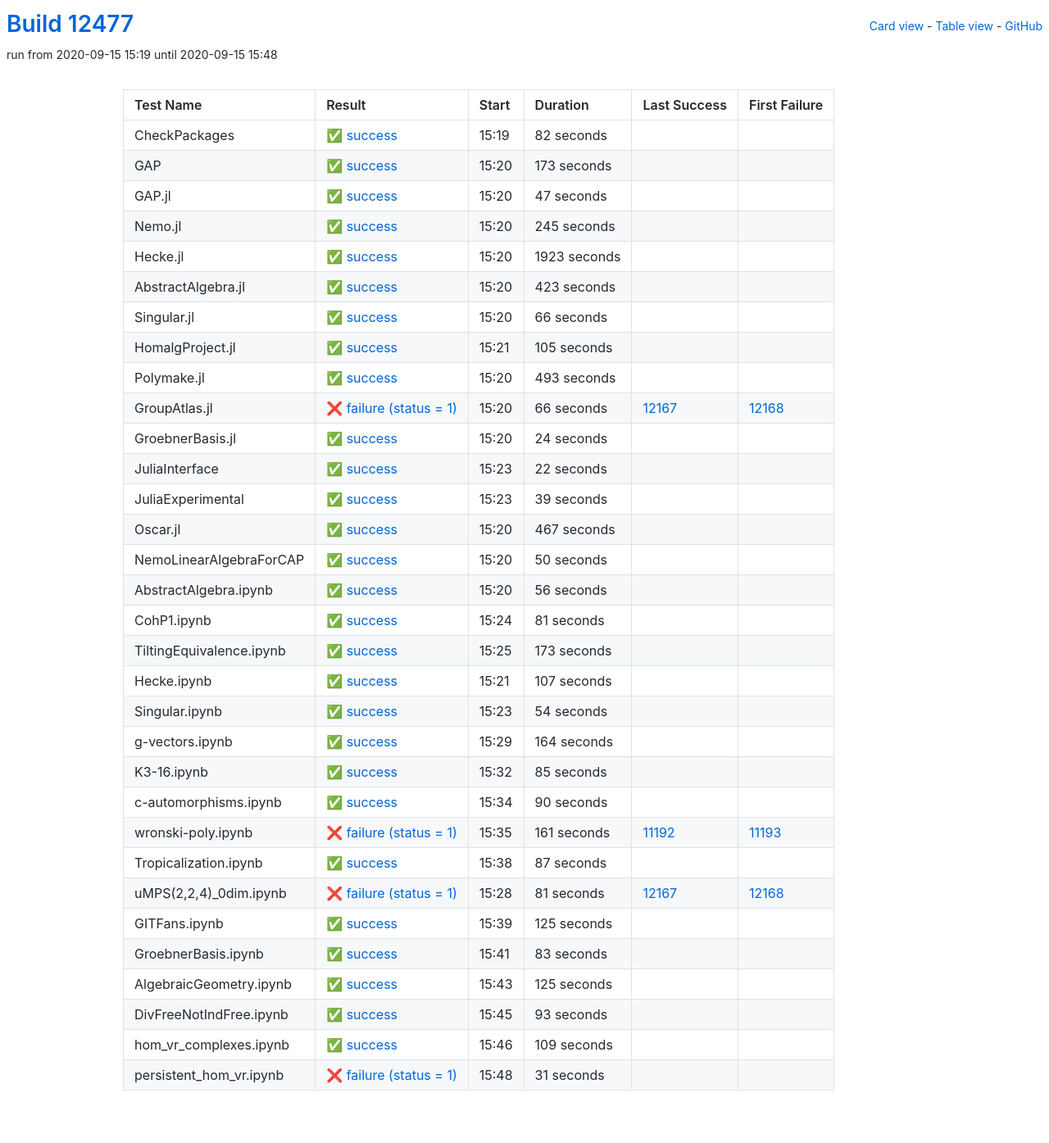
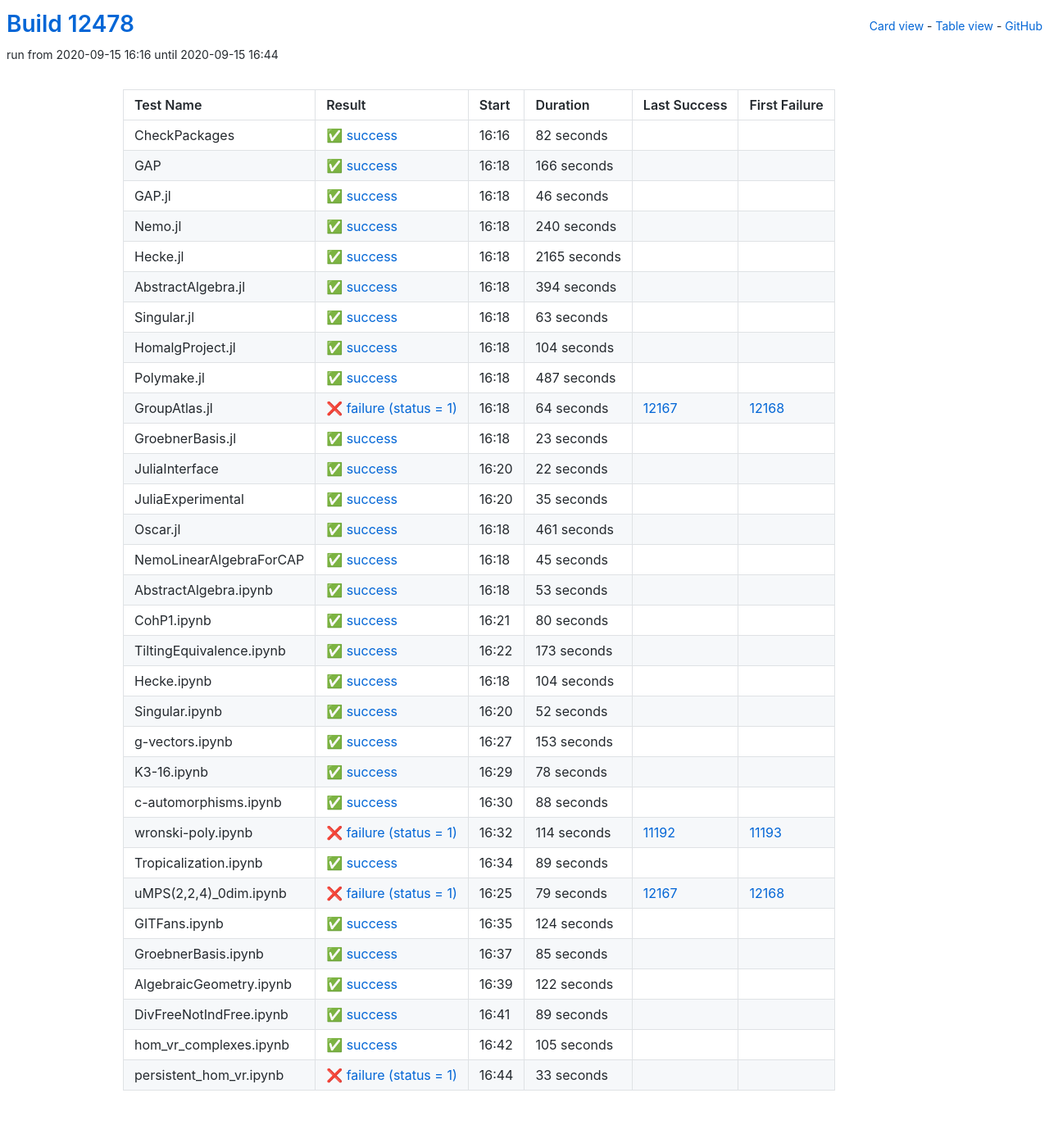
Before and after one commit to oscar-system/oscar-ci-status, a Jekyll site: the page built from table.html, in a window 1280 px wide. Shown: the whole page at 82% size. Built offline with Jekyll 4.4.1, drawn with Linux system fonts in a browser that asks for light colours.

Commit message:
Build #12478

```diff
--- a/_data/ci.yml
+++ b/_data/ci.yml
@@ -1,6 +1,6 @@
 ---
-build: 12477
-build_url: https://oscarci.mathematik.uni-kl.de/job/oscar/12477/
+build: 12478
+build_url: https://oscarci.mathematik.uni-kl.de/job/oscar/12478/
 job: oscar
 organization: oscar-system
 repo: oscar-ci-status
@@ -8,8 +8,8 @@ repourl: https://github.com/oscar-system/oscar-ci-status
 tests:
 - name: CheckPackages
   id: checkpackages
-  log: https://oscarci.mathematik.uni-kl.de/job/oscar/12477/artifact/logs/build-12477/CheckPackages.log
-  start: 2020-09-15 15:19
+  log: https://oscarci.mathematik.uni-kl.de/job/oscar/12478/artifact/logs/build-12478/CheckPackages.log
+  start: 2020-09-15 16:16
   success: true
   exitcode: 0
   status: success
@@ -20,128 +20,128 @@ tests:
   first_failure_url:
 - name: GAP
   id: gap
-  log: https://oscarci.mathematik.uni-kl.de/job/oscar/12477/artifact/logs/build-12477/GAP.log
-  start: 2020-09-15 15:20
+  log: https://oscarci.mathematik.uni-kl.de/job/oscar/12478/artifact/logs/build-12478/GAP.log
+  start: 2020-09-15 16:18
   success: true
   exitcode: 0
   status: success
-  duration: 173
+  duration: 166
   last_success: false
   last_success_url:
   first_failure: false
   first_failure_url:
 - name: GAP.jl
   id: gap-jl
-  log: https://oscarci.mathematik.uni-kl.de/job/oscar/12477/artifact/logs/build-12477/GAP.jl.log
-  start: 2020-09-15 15:20
+  log: https://oscarci.mathematik.uni-kl.de/job/oscar/12478/artifact/logs/build-12478/GAP.jl.log
+  start: 2020-09-15 16:18
   success: true
   exitcode: 0
   status: success
-  duration: 47
+  duration: 46
   last_success: false
   last_success_url:
   first_failure: false
   first_failure_url:
 - name: Nemo.jl
   id: nemo-jl
-  log: https://oscarci.mathematik.uni-kl.de/job/oscar/12477/artifact/logs/build-12477/Nemo.jl.log
-  start: 2020-09-15 15:20
+  log: https://oscarci.mathematik.uni-kl.de/job/oscar/12478/artifact/logs/build-12478/Nemo.jl.log
+  start: 2020-09-15 16:18
   success: true
   exitcode: 0
   status: success
-  duration: 245
+  duration: 240
   last_success: false
   last_success_url:
   first_failure: false
   first_failure_url:
 - name: Hecke.jl
   id: hecke-jl
-  log: https://oscarci.mathematik.uni-kl.de/job/oscar/12477/artifact/logs/build-12477/Hecke.jl.log
-  start: 2020-09-15 15:20
+  log: https://oscarci.mathematik.uni-kl.de/job/oscar/12478/artifact/logs/build-12478/Hecke.jl.log
+  start: 2020-09-15 16:18
   success: true
   exitcode: 0
   status: success
-  duration: 1923
+  duration: 2165
   last_success: false
   last_success_url:
   first_failure: false
   first_failure_url:
 - name: AbstractAlgebra.jl
   id: abstractalgebra-jl
-  log: https://oscarci.mathematik.uni-kl.de/job/oscar/12477/artifact/logs/build-12477/AbstractAlgebra.jl.log
-  start: 2020-09-15 15:20
+  log: https://oscarci.mathematik.uni-kl.de/job/oscar/12478/artifact/logs/build-12478/AbstractAlgebra.jl.log
+  start: 2020-09-15 16:18
   success: true
   exitcode: 0
   status: success
-  duration: 423
+  duration: 394
   last_success: false
   last_success_url:
   first_failure: false
   first_failure_url:
 - name: Singular.jl
   id: singular-jl
-  log: https://oscarci.mathematik.uni-kl.de/job/oscar/12477/artifact/logs/build-12477/Singular.jl.log
-  start: 2020-09-15 15:20
+  log: https://oscarci.mathematik.uni-kl.de/job/oscar/12478/artifact/logs/build-12478/Singular.jl.log
+  start: 2020-09-15 16:18
   success: true
   exitcode: 0
   status: success
-  duration: 66
+  duration: 63
   last_success: false
   last_success_url:
   first_failure: false
   first_failure_url:
 - name: HomalgProject.jl
   id: homalgproject-jl
-  log: https://oscarci.mathematik.uni-kl.de/job/oscar/12477/artifact/logs/build-12477/HomalgProject.jl.log
-  start: 2020-09-15 15:21
+  log: https://oscarci.mathematik.uni-kl.de/job/oscar/12478/artifact/logs/build-12478/HomalgProject.jl.log
+  start: 2020-09-15 16:18
   success: true
   exitcode: 0
   status: success
-  duration: 105
+  duration: 104
   last_success: false
   last_success_url:
   first_failure: false
   first_failure_url:
 - name: Polymake.jl
   id: polymake-jl
-  log: https://oscarci.mathematik.uni-kl.de/job/oscar/12477/artifact/logs/build-12477/Polymake.jl.log
-  start: 2020-09-15 15:20
+  log: https://oscarci.mathematik.uni-kl.de/job/oscar/12478/artifact/logs/build-12478/Polymake.jl.log
+  start: 2020-09-15 16:18
   success: true
   exitcode: 0
   status: success
-  duration: 493
+  duration: 487
   last_success: false
   last_success_url:
   first_failure: false
   first_failure_url:
 - name: GroupAtlas.jl
   id: groupatlas-jl
-  log: https://oscarci.mathematik.uni-kl.de/job/oscar/12477/artifact/logs/build-12477/GroupAtlas.jl.log
-  start: 2020-09-15 15:20
+  log: https://oscarci.mathematik.uni-kl.de/job/oscar/12478/artifact/logs/build-12478/GroupAtlas.jl.log
+  start: 2020-09-15 16:18
   success: false
   exitcode: 1
   status: failure
-  duration: 66
+  duration: 64
   last_success: 12167
   last_success_url: https://oscarci.mathematik.uni-kl.de/job/oscar/12167/
   first_failure: 12168
   first_failure_url: https://oscarci.mathematik.uni-kl.de/job/oscar/12168/
 - name: GroebnerBasis.jl
   id: groebnerbasis-jl
-  log: https://oscarci.mathematik.uni-kl.de/job/oscar/12477/artifact/logs/build-12477/GroebnerBasis.jl.log
-  start: 2020-09-15 15:20
+  log: https://oscarci.mathematik.uni-kl.de/job/oscar/12478/artifact/logs/build-12478/GroebnerBasis.jl.log
+  start: 2020-09-15 16:18
   success: true
   exitcode: 0
   status: success
-  duration: 24
+  duration: 23
   last_success: false
   last_success_url:
   first_failure: false
   first_failure_url:
 - name: JuliaInterface
   id: juliainterface
-  log: https://oscarci.mathematik.uni-kl.de/job/oscar/12477/artifact/logs/build-12477/JuliaInterface.log
-  start: 2020-09-15 15:23
+  log: https://oscarci.mathematik.uni-kl.de/job/oscar/12478/artifact/logs/build-12478/JuliaInterface.log
+  start: 2020-09-15 16:20
   success: true
   exitcode: 0
   status: success
@@ -152,68 +152,68 @@ tests:
   first_failure_url:
 - name: JuliaExperimental
   id: juliaexperimental
-  log: https://oscarci.mathematik.uni-kl.de/job/oscar/12477/artifact/logs/build-12477/JuliaExperimental.log
-  start: 2020-09-15 15:23
+  log: https://oscarci.mathematik.uni-kl.de/job/oscar/12478/artifact/logs/build-12478/JuliaExperimental.log
+  start: 2020-09-15 16:20
   success: true
   exitcode: 0
   status: success
-  duration: 39
+  duration: 35
   last_success: false
   last_success_url:
   first_failure: false
   first_failure_url:
 - name: Oscar.jl
   id: oscar-jl
-  log: https://oscarci.mathematik.uni-kl.de/job/oscar/12477/artifact/logs/build-12477/Oscar.jl.log
-  start: 2020-09-15 15:20
+  log: https://oscarci.mathematik.uni-kl.de/job/oscar/12478/artifact/logs/build-12478/Oscar.jl.log
+  start: 2020-09-15 16:18
   success: true
   exitcode: 0
   status: success
-  duration: 467
+  duration: 461
   last_success: false
   last_success_url:
   first_failure: false
   first_failure_url:
 - name: NemoLinearAlgebraForCAP
   id: nemolinearalgebraforcap
-  log: https://oscarci.mathematik.uni-kl.de/job/oscar/12477/artifact/logs/build-12477/NemoLinearAlgebraForCAP.log
-  start: 2020-09-15 15:20
+  log: https://oscarci.mathematik.uni-kl.de/job/oscar/12478/artifact/logs/build-12478/NemoLinearAlgebraForCAP.log
+  start: 2020-09-15 16:18
   success: true
   exitcode: 0
   status: success
-  duration: 50
+  duration: 45
   last_success: false
   last_success_url:
   first_failure: false
   first_failure_url:
 - name: AbstractAlgebra.ipynb
   id: abstractalgebra-ipynb
-  log: https://oscarci.mathematik.uni-kl.de/job/oscar/12477/artifact/logs/build-12477/AbstractAlgebra.ipynb.log
-  start: 2020-09-15 15:20
+  log: https://oscarci.mathematik.uni-kl.de/job/oscar/12478/artifact/logs/build-12478/AbstractAlgebra.ipynb.log
+  start: 2020-09-15 16:18
   success: true
   exitcode: 0
   status: success
-  duration: 56
+  duration: 53
   last_success: false
   last_success_url:
   first_failure: false
   first_failure_url:
 - name: CohP1.ipynb
   id: cohp1-ipynb
-  log: https://oscarci.mathematik.uni-kl.de/job/oscar/12477/artifact/logs/build-12477/CohP1.ipynb.log
-  start: 2020-09-15 15:24
+  log: https://oscarci.mathematik.uni-kl.de/job/oscar/12478/artifact/logs/build-12478/CohP1.ipynb.log
+  start: 2020-09-15 16:21
   success: true
   exitcode: 0
   status: success
-  duration: 81
+  duration: 80
   last_success: false
   last_success_url:
   first_failure: false
   first_failure_url:
 - name: TiltingEquivalence.ipynb
   id: tiltingequivalence-ipynb
-  log: https://oscarci.mathematik.uni-kl.de/job/oscar/12477/artifact/logs/build-12477/TiltingEquivalence.ipynb.log
-  start: 2020-09-15 15:25
+  log: https://oscarci.mathematik.uni-kl.de/job/oscar/12478/artifact/logs/build-12478/TiltingEquivalence.ipynb.log
+  start: 2020-09-15 16:22
   success: true
   exitcode: 0
   status: success
@@ -224,44 +224,116 @@ tests:
   first_failure_url:
 - name: Hecke.ipynb
   id: hecke-ipynb
-  log: https://oscarci.mathematik.uni-kl.de/job/oscar/12477/artifact/logs/build-12477/Hecke.ipynb.log
-  start: 2020-09-15 15:21
+  log: https://oscarci.mathematik.uni-kl.de/job/oscar/12478/artifact/logs/build-12478/Hecke.ipynb.log
+  start: 2020-09-15 16:18
   success: true
   exitcode: 0
   status: success
-  duration: 107
+  duration: 104
   last_success: false
   last_success_url:
   first_failure: false
   first_failure_url:
 - name: Singular.ipynb
   id: singular-ipynb
-  log: https://oscarci.mathematik.uni-kl.de/job/oscar/12477/artifact/logs/build-12477/Singular.ipynb.log
-  start: 2020-09-15 15:23
+  log: https://oscarci.mathematik.uni-kl.de/job/oscar/12478/artifact/logs/build-12478/Singular.ipynb.log
+  start: 2020-09-15 16:20
   success: true
   exitcode: 0
   status: success
-  duration: 54
+  duration: 52
   last_success: false
   last_success_url:
   first_failure: false
   first_failure_url:
 - name: g-vectors.ipynb
   id: g-vectors-ipynb
-  log: https://oscarci.mathematik.uni-kl.de/job/oscar/12477/artifact/logs/build-12477/g-vectors.ipynb.log
-  start: 2020-09-15 15:29
+  log: https://oscarci.mathematik.uni-kl.de/job/oscar/12478/artifact/logs/build-12478/g-vectors.ipynb.log
+  start: 2020-09-15 16:27
   success: true
   exitcode: 0
   status: success
-  duration: 164
+  duration: 153
   last_success: false
   last_success_url:
   first_failure: false
   first_failure_url:
 - name: K3-16.ipynb
   id: k3-16-ipynb
-  log: https://oscarci.mathematik.uni-kl.de/job/oscar/12477/artifact/logs/build-12477/K3-16.ipynb.log
-  start: 2020-09-15 15:32
+  log: https://oscarci.mathematik.uni-kl.de/job/oscar/12478/artifact/logs/build-12478/K3-16.ipynb.log
+  start: 2020-09-15 16:29
+  success: true
+  exitcode: 0
+  status: success
+  duration: 78
+  last_success: false
+  last_success_url:
+  first_failure: false
+  first_failure_url:
+- name: c-automorphisms.ipynb
+  id: c-automorphisms-ipynb
+  log: https://oscarci.mathematik.uni-kl.de/job/oscar/12478/artifact/logs/build-12478/c-automorphisms.ipynb.log
+  start: 2020-09-15 16:30
+  success: true
+  exitcode: 0
+  status: success
+  duration: 88
+  last_success: false
+  last_success_url:
+  first_failure: false
+  first_failure_url:
+- name: wronski-poly.ipynb
+  id: wronski-poly-ipynb
+  log: https://oscarci.mathematik.uni-kl.de/job/oscar/12478/artifact/logs/build-12478/wronski-poly.ipynb.log
+  start: 2020-09-15 16:32
+  success: false
+  exitcode: 1
+  status: failure
+  duration: 114
+  last_success: 11192
+  last_success_url: https://oscarci.mathematik.uni-kl.de/job/oscar/11192/
+  first_failure: 11193
+  first_failure_url: https://oscarci.mathematik.uni-kl.de/job/oscar/11193/
+- name: Tropicalization.ipynb
+  id: tropicalization-ipynb
+  log: https://oscarci.mathematik.uni-kl.de/job/oscar/12478/artifact/logs/build-12478/Tropicalization.ipynb.log
+  start: 2020-09-15 16:34
+  success: true
+  exitcode: 0
+  status: success
+  duration: 89
+  last_success: false
+  last_success_url:
+  first_failure: false
+  first_failure_url:
+- name: uMPS(2,2,4)_0dim.ipynb
+  id: umps-2-2-4-0dim-ipynb
+  log: https://oscarci.mathematik.uni-kl.de/job/oscar/12478/artifact/logs/build-12478/uMPS-2-2-4-_0dim.ipynb.log
+  start: 2020-09-15 16:25
+  success: false
+  exitcode: 1
+  status: failure
+  duration: 79
+  last_success: 12167
+  last_success_url: https://oscarci.mathematik.uni-kl.de/job/oscar/12167/
+  first_failure: 12168
+  first_failure_url: https://oscarci.mathematik.uni-kl.de/job/oscar/12168/
+- name: GITFans.ipynb
+  id: gitfans-ipynb
+  log: https://oscarci.mathematik.uni-kl.de/job/oscar/12478/artifact/logs/build-12478/GITFans.ipynb.log
+  start: 2020-09-15 16:35
+  success: true
+  exitcode: 0
+  status: success
+  duration: 124
+  last_success: false
+  last_success_url:
+  first_failure: false
+  first_failure_url:
+- name: GroebnerBasis.ipynb
+  id: groebnerbasis-ipynb
+  log: https://oscarci.mathematik.uni-kl.de/job/oscar/12478/artifact/logs/build-12478/GroebnerBasis.ipynb.log
+  start: 2020-09-15 16:37
   success: true
   exitcode: 0
   status: success
@@ -270,122 +342,50 @@ tests:
   last_success_url:
   first_failure: false
   first_failure_url:
-- name: c-automorphisms.ipynb
-  id: c-automorphisms-ipynb
-  log: https://oscarci.mathematik.uni-kl.de/job/oscar/12477/artifact/logs/build-12477/c-automorphisms.ipynb.log
-  start: 2020-09-15 15:34
+- name: AlgebraicGeometry.ipynb
+  id: algebraicgeometry-ipynb
+  log: https://oscarci.mathematik.uni-kl.de/job/oscar/12478/artifact/logs/build-12478/AlgebraicGeometry.ipynb.log
+  start: 2020-09-15 16:39
   success: true
   exitcode: 0
   status: success
-  duration: 90
-  last_success: false
-  last_success_url:
-  first_failure: false
-  first_failure_url:
-- name: wronski-poly.ipynb
-  id: wronski-poly-ipynb
-  log: https://oscarci.mathematik.uni-kl.de/job/oscar/12477/artifact/logs/build-12477/wronski-poly.ipynb.log
-  start: 2020-09-15 15:35
-  success: false
-  exitcode: 1
-  status: failure
-  duration: 161
-  last_success: 11192
-  last_success_url: https://oscarci.mathematik.uni-kl.de/job/oscar/11192/
-  first_failure: 11193
-  first_failure_url: https://oscarci.mathematik.uni-kl.de/job/oscar/11193/
-- name: Tropicalization.ipynb
-  id: tropicalization-ipynb
-  log: https://oscarci.mathematik.uni-kl.de/job/oscar/12477/artifact/logs/build-12477/Tropicalization.ipynb.log
-  start: 2020-09-15 15:38
-  success: true
-  exitcode: 0
-  status: success
-  duration: 87
-  last_success: false
-  last_success_url:
-  first_failure: false
-  first_failure_url:
-- name: uMPS(2,2,4)_0dim.ipynb
-  id: umps-2-2-4-0dim-ipynb
-  log: https://oscarci.mathematik.uni-kl.de/job/oscar/12477/artifact/logs/build-12477/uMPS-2-2-4-_0dim.ipynb.log
-  start: 2020-09-15 15:28
-  success: false
-  exitcode: 1
-  status: failure
-  duration: 81
-  last_success: 12167
-  last_success_url: https://oscarci.mathematik.uni-kl.de/job/oscar/12167/
-  first_failure: 12168
-  first_failure_url: https://oscarci.mathematik.uni-kl.de/job/oscar/12168/
-- name: GITFans.ipynb
-  id: gitfans-ipynb
-  log: https://oscarci.mathematik.uni-kl.de/job/oscar/12477/artifact/logs/build-12477/GITFans.ipynb.log
-  start: 2020-09-15 15:39
-  success: true
-  exitcode: 0
-  status: success
-  duration: 125
-  last_success: false
-  last_success_url:
-  first_failure: false
-  first_failure_url:
-- name: GroebnerBasis.ipynb
-  id: groebnerbasis-ipynb
-  log: https://oscarci.mathematik.uni-kl.de/job/oscar/12477/artifact/logs/build-12477/GroebnerBasis.ipynb.log
-  start: 2020-09-15 15:41
-  success: true
-  exitcode: 0
-  status: success
-  duration: 83
-  last_success: false
-  last_success_url:
-  first_failure: false
-  first_failure_url:
-- name: AlgebraicGeometry.ipynb
-  id: algebraicgeometry-ipynb
-  log: https://oscarci.mathematik.uni-kl.de/job/oscar/12477/artifact/logs/build-12477/AlgebraicGeometry.ipynb.log
-  start: 2020-09-15 15:43
-  success: true
-  exitcode: 0
-  status: success
-  duration: 125
+  duration: 122
   last_success: false
   last_success_url:
   first_failure: false
   first_failure_url:
 - name: DivFreeNotIndFree.ipynb
   id: divfreenotindfree-ipynb
-  log: https://oscarci.mathematik.uni-kl.de/job/oscar/12477/artifact/logs/build-12477/DivFreeNotIndFree.ipynb.log
-  start: 2020-09-15 15:45
+  log: https://oscarci.mathematik.uni-kl.de/job/oscar/12478/artifact/logs/build-12478/DivFreeNotIndFree.ipynb.log
+  start: 2020-09-15 16:41
   success: true
   exitcode: 0
   status: success
-  duration: 93
+  duration: 89
   last_success: false
   last_success_url:
   first_failure: false
   first_failure_url:
 - name: hom_vr_complexes.ipynb
   id: hom-vr-complexes-ipynb
-  log: https://oscarci.mathematik.uni-kl.de/job/oscar/12477/artifact/logs/build-12477/hom_vr_complexes.ipynb.log
-  start: 2020-09-15 15:46
+  log: https://oscarci.mathematik.uni-kl.de/job/oscar/12478/artifact/logs/build-12478/hom_vr_complexes.ipynb.log
+  start: 2020-09-15 16:42
   success: true
   exitcode: 0
   status: success
-  duration: 109
+  duration: 105
   last_success: false
   last_success_url:
   first_failure: false
   first_failure_url:
 - name: persistent_hom_vr.ipynb
   id: persistent-hom-vr-ipynb
-  log: https://oscarci.mathematik.uni-kl.de/job/oscar/12477/artifact/logs/build-12477/persistent_hom_vr.ipynb.log
-  start: 2020-09-15 15:48
+  log: https://oscarci.mathematik.uni-kl.de/job/oscar/12478/artifact/logs/build-12478/persistent_hom_vr.ipynb.log
+  start: 2020-09-15 16:44
   success: false
   exitcode: 1
   status: failure
-  duration: 31
+  duration: 33
   last_success: false
   last_success_url:
   first_failure: false
```
Also changed, not shown: README.md.
